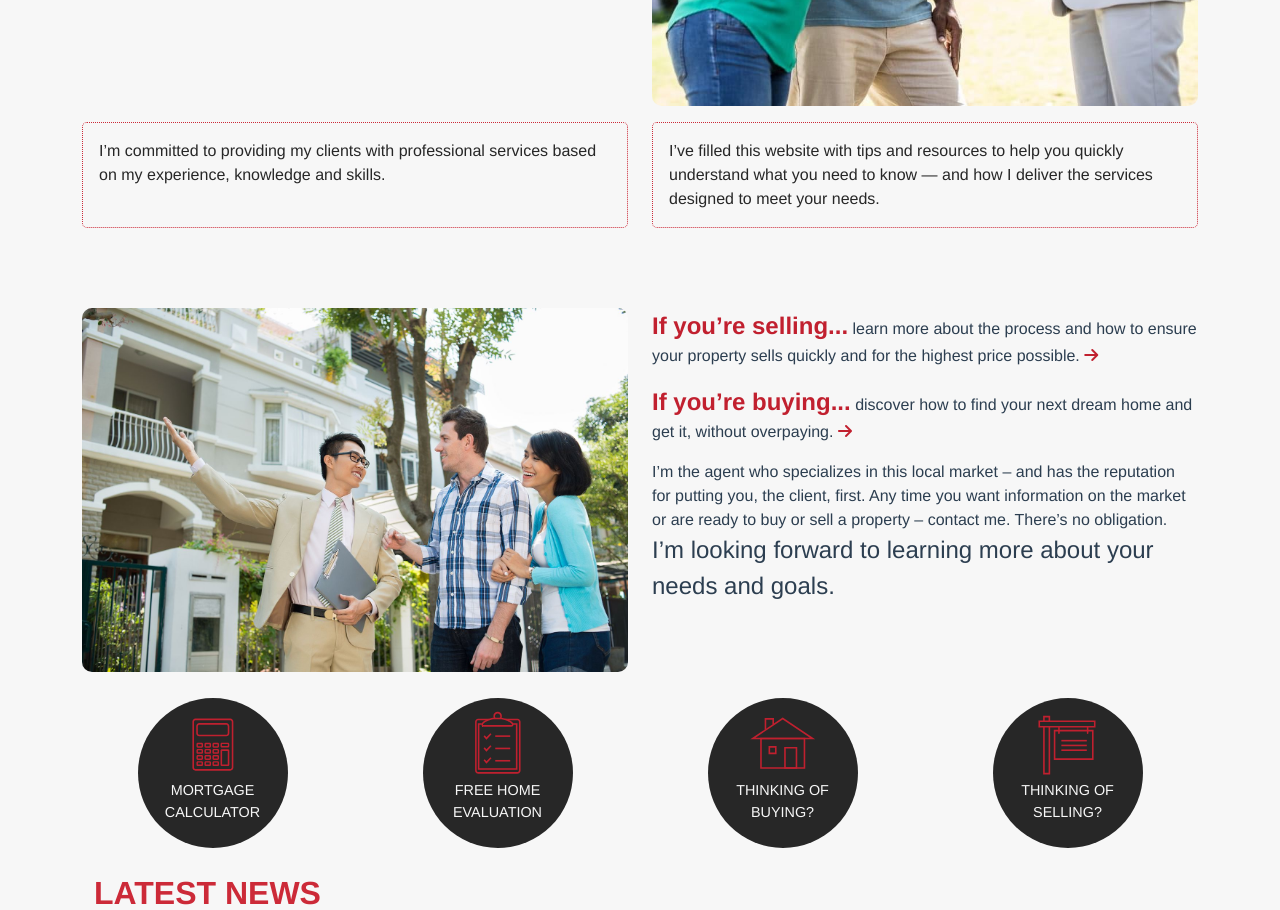
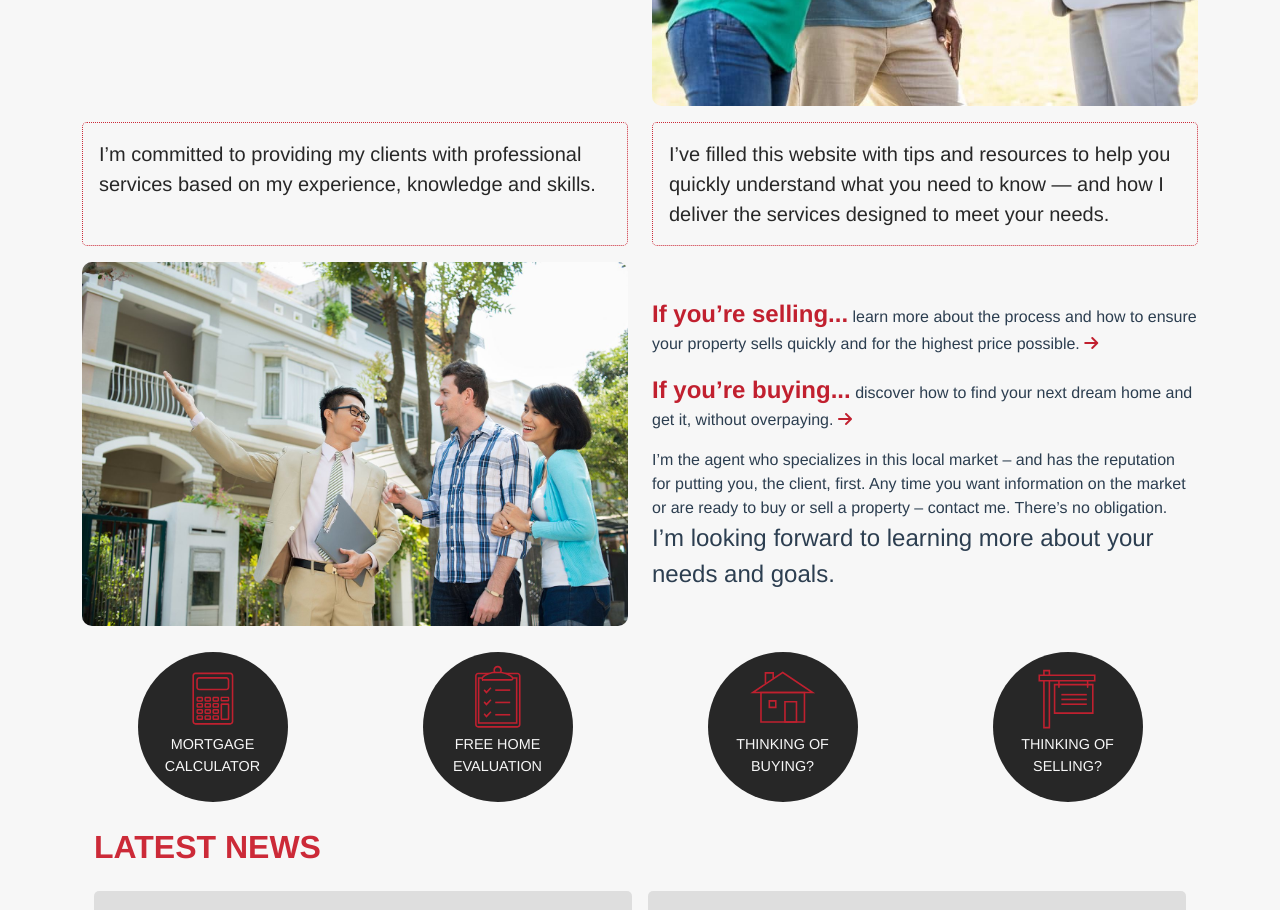
Before and after one commit to Sanparty/jmanucdoc-vue, a Vue app: page / in a window 1280 px wide. Shown: the part 1260-2170 px from the top of the page. Built offline with nearby package versions, Linux system fonts and the light colour scheme.

Commit message:
fix spacing by separating pledges

```diff
--- a/src/components/pledgeJohn.vue
+++ b/src/components/pledgeJohn.vue
@@ -1,7 +1,7 @@
 <template>
     <div class="row row-flex">
         <div v-for="pledge in pledges" :key="pledge.message" class="col-12 col-sm-6 my-3">
-             <div v-if="!pledge.headingMessage && !pledge.mainMessage" class="info content p-3">
+             <div class="info content p-3">
                 {{ pledge.message }}
             </div>
         </div>
@@ -13,8 +13,7 @@
         name: "pledgeJohn",
         props: {
             pledges: Object
-        }
-
+        },
     }
 </script>
 
@@ -26,6 +25,7 @@
     color:#272727;
     max-height: 200px;
     text-align: left;
+    margin-bottom: -1.25em;
 }
 .cta-start {
     color:#c1202f;
@@ -39,5 +39,16 @@
     .content {
         height: 100%;
     }
+    .info {
+        margin-bottom: auto;
+    }
+}
+@media screen and (min-width: 992px)  {
+    .content {
+        height: 100%;
+    }
+    .info {
+        font-size: 1.25rem;
+    }
 }
 </style>
--- a/src/components/sellbuyJohn.vue
+++ b/src/components/sellbuyJohn.vue
@@ -3,14 +3,15 @@
      <div class="col-12 col-lg-6 mb-3">
         <img class="bio-image img-fluid" src="../assets/images/agent_showing_home.jpeg" />
     </div>
-    <div class="col-lg-6">
+    <div class="col-lg-6 d-flex flex-column justify-content-center">
         <div v-for="pledge in pledges" :key="pledge.message">
             <div class="d-flex flex-column" >
             <p v-if="pledge.headingMessage" >
                     <span class="cta-start">{{ pledge.headingMessage }}</span> {{ pledge.message }}
                     <i class="fa fa-arrow-right cta-arrow" aria-hidden="true"></i>
                 </p>
-            <p v-if="pledge.mainMessage">
+
+            <p class="mainmessage" v-if="pledge.mainMessage">
            {{ pledge.message }}<br />
             <span class="mainp mt-3">{{ pledge.mainMessage }}
             </span>
@@ -45,6 +46,10 @@ p {
 }
 .bio-image {
     border-radius: 10px;
+    margin-top: 1.5em;
+}
+.mainmessage {
+    font-weight: 500;
 }
 .mainp {
     font-size: 1.5rem;
@@ -56,5 +61,13 @@ p {
     .content {
         height: 100%;
     }
+    .bio-image {
+        margin-top: auto;
+    }
+}
+@media screen and (min-width: 1400px) {
+    .mainmessage {
+        font-size: 1.15rem;
+    }
 }
 </style>
--- a/src/containers/homeContainer.vue
+++ b/src/containers/homeContainer.vue
@@ -5,12 +5,12 @@
       :heading="welcome.heading"
       :message="welcome.message" />
       <PledgeJohn
-      :pledges="pledges"  />
+      :pledges="pledgesMessage"  />
     </div>
     <!-- <hr style="width: 50%; margin: auto; padding: 10px"> -->
     <div class="container-md">
       <SellbuyJohn
-      :pledges="pledges" />
+      :pledges="pledgesMain" />
     </div>
 </div>
 
@@ -20,14 +20,13 @@
     import WelcomeJohn from "../components/welcomeJohn.vue";
     import PledgeJohn from "../components/pledgeJohn.vue"
     import SellbuyJohn from '@/components/sellbuyJohn.vue';
-    import { welcomeMessage, pledgesText } from "../js/components/homepage"
-
+    import { welcomeMessage, pledgesMessage, pledgesMain } from "../js/components/homepage"
     export default {
        name: "homeContainer",
        components: {
         WelcomeJohn,
         PledgeJohn,
-              SellbuyJohn
+        SellbuyJohn
        },
        props: {
         heading: String
@@ -35,7 +34,8 @@
       data() {
         return {
           welcome: welcomeMessage,
-          pledges: pledgesText
+          pledgesMessage: pledgesMessage,
+          pledgesMain: pledgesMain
         };
       },
     }
--- a/src/js/components/homepage.js
+++ b/src/js/components/homepage.js
@@ -8,18 +8,21 @@ const welcomeMessage2 = {
     message: "What can I do for you!"
 }
 
-const pledgesText = {
+const pledgesMessage = {
     pledge1: {
         message: "I’m committed to providing my clients with professional services based on my experience, knowledge and skills."
     },
     pledge2: {
         message: "I’ve filled this website with tips and resources to help you quickly understand what you need to know — and how I deliver the services designed to meet your needs."
     },
-    pledge3: {
+}
+
+const pledgesMain = {
+    pledge1: {
         headingMessage: "If you’re selling...",
         message: "learn more about the process and how to ensure your property sells quickly and for the highest price possible."
     },
-    pledge4: {
+    pledge2: {
        headingMessage: "If you’re buying...",
         message: "discover how to find your next dream home and get it, without overpaying."
     },
@@ -29,4 +32,6 @@ const pledgesText = {
     }
 }
 
-export  { welcomeMessage, welcomeMessage2, pledgesText }
+
+
+export  { welcomeMessage, welcomeMessage2, pledgesMessage, pledgesMain }
```
